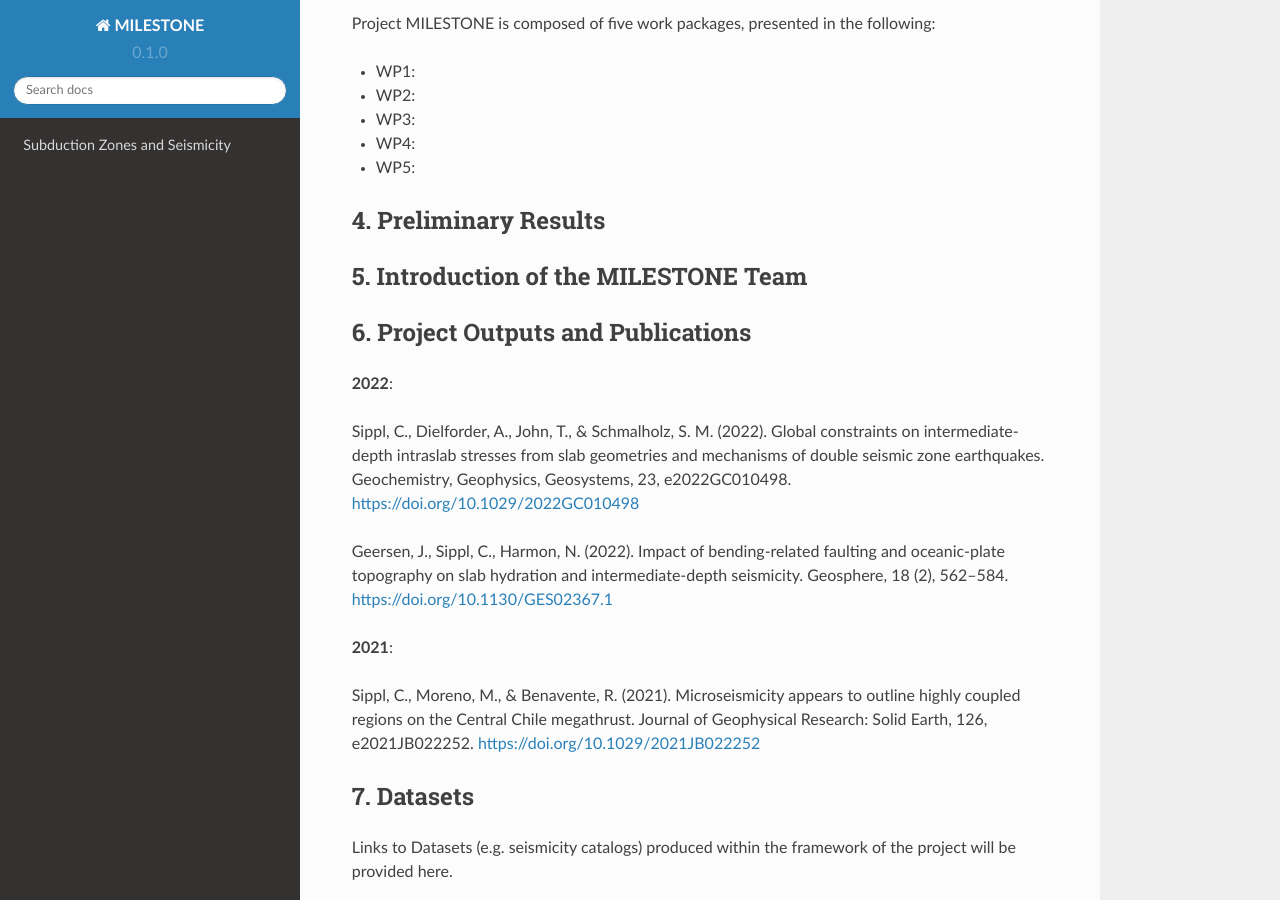
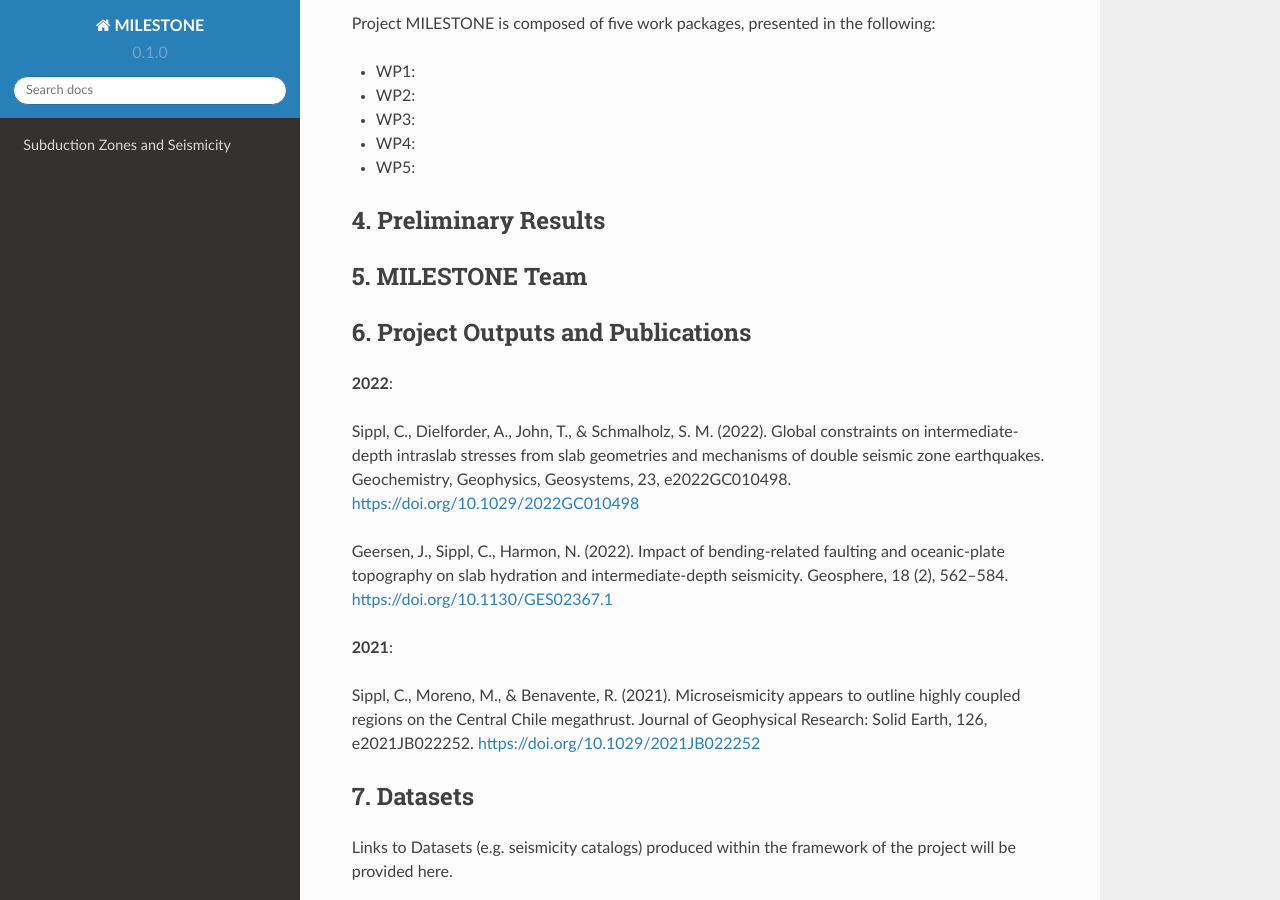
Before and after one commit to chrsippl/MILESTONE_web, a Sphinx documentation site: the page built from docs/source/index.rst, in a window 1280 px wide and 900 px high, scrolled down 748 px. Built offline with Sphinx 7.4.7 and the Read the Docs theme 2.0.0, drawn with Linux system fonts in a browser that asks for light colours; pages that are not in the unit, such as notebooks, are missing from menus.

Commit message:
Update index.rst

```diff
--- a/docs/source/index.rst
+++ b/docs/source/index.rst
@@ -38,7 +38,7 @@ Project MILESTONE is composed of five work packages, presented in the following:
 4. Preliminary Results
 --------
 
-5. Introduction of the MILESTONE Team
+5. MILESTONE Team
 --------
 
 6. Project Outputs and Publications
```
